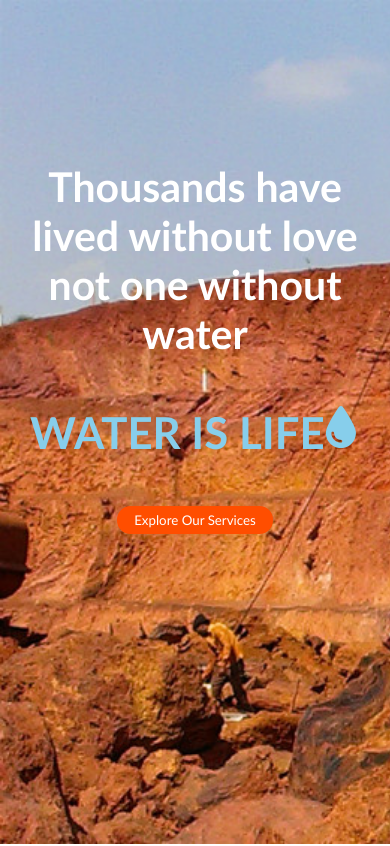
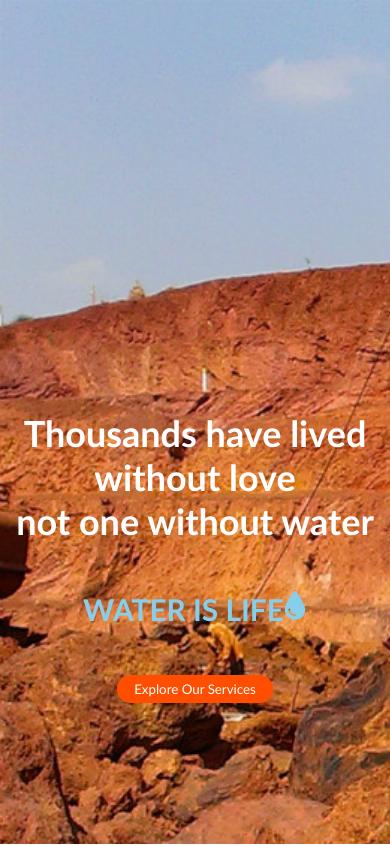
Before and after one commit to Mublin/global-earth-solve-ltd, a plain HTML site: page index.html in a window 390 px wide. Shown: the top 846 px of the page. Drawn offline with Linux system fonts and the light colour scheme.

Commit message:
adding some update

```diff
--- a/style.css
+++ b/style.css
@@ -169,6 +169,15 @@ nav .button{
     visibility: hidden;
     height: 0;
     width: 0;
+}
+@media only screen and (max-width: 400px) {
+    .land-head{
+        height: 80%;
+        font-size: 36px;
+    }
+    .life span{
+        font-size: 30px !important;
+    }
 }
 @media only screen and (max-width: 620px) {
     nav.nav.active-nav{
```
